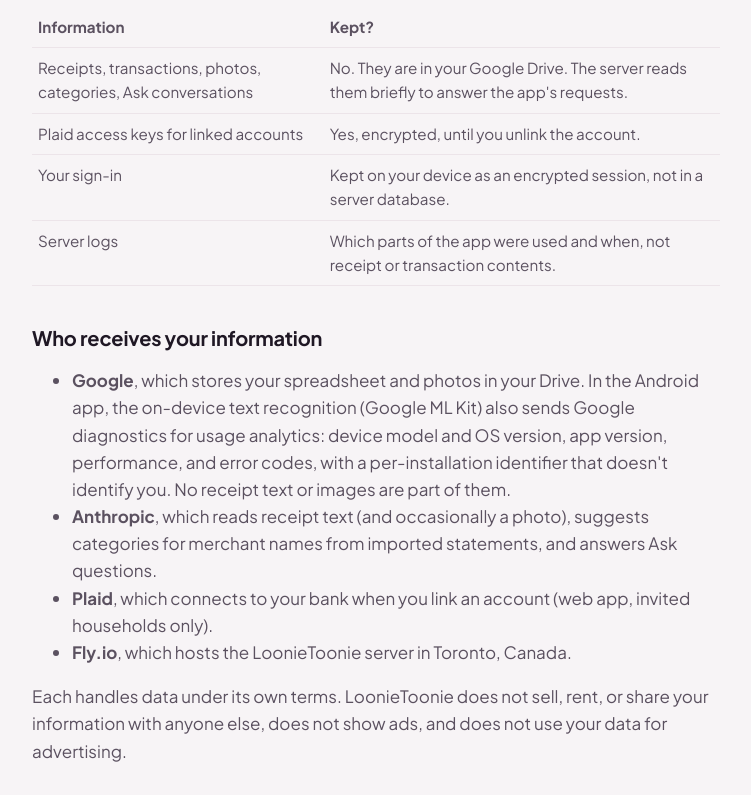
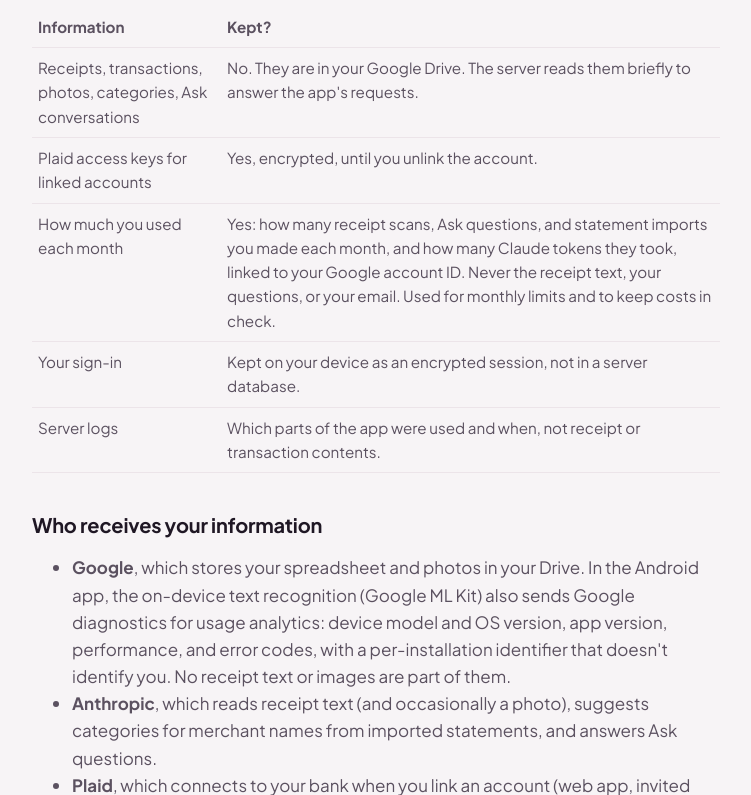
Before and after one commit to tomishing/loonietoonie-site, a plain HTML site: page privacy.html in a window 1280 px wide. Shown: the part 1824-2619 px from the top of the page, without its empty margins (264-1015 px from the left). Drawn offline with Linux system fonts and the light colour scheme.

Commit message:
Say that the server keeps monthly usage counts per account
Co-Authored-By: Claude Opus 5.5 <noreply@anthropic.com>

```diff
--- a/privacy.html
+++ b/privacy.html
@@ -14,7 +14,7 @@
         <img class="logo" src="loon-badge.png" alt="" width="56" height="56" />
         <h1>Privacy policy</h1>
       </header>
-      <p class="muted">Effective November 14, 2026</p>
+      <p class="muted">Effective November 25, 2026</p>
 
       <p>
         LoonieToonie: Expense Tracker (“LoonieToonie”) is a household expense app. This policy explains what information it uses, where that information
@@ -107,6 +107,14 @@
             <td>Yes, encrypted, until you unlink the account.</td>
           </tr>
           <tr>
+            <td>How much you used each month</td>
+            <td>
+              Yes: how many receipt scans, Ask questions, and statement imports you made each month, and how many
+              Claude tokens they took, linked to your Google account ID. Never the receipt text, your questions, or
+              your email. Used for monthly limits and to keep costs in check.
+            </td>
+          </tr>
+          <tr>
             <td>Your sign-in</td>
             <td>Kept on your device as an encrypted session, not in a server database.</td>
           </tr>
```
